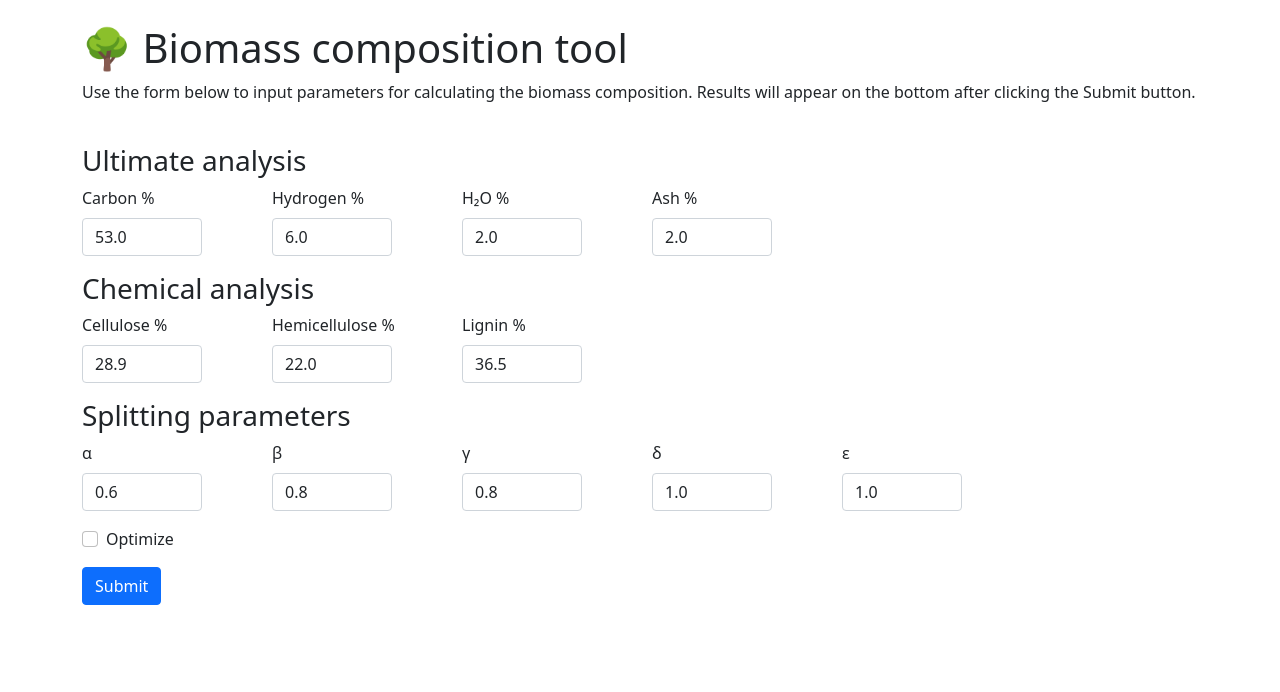
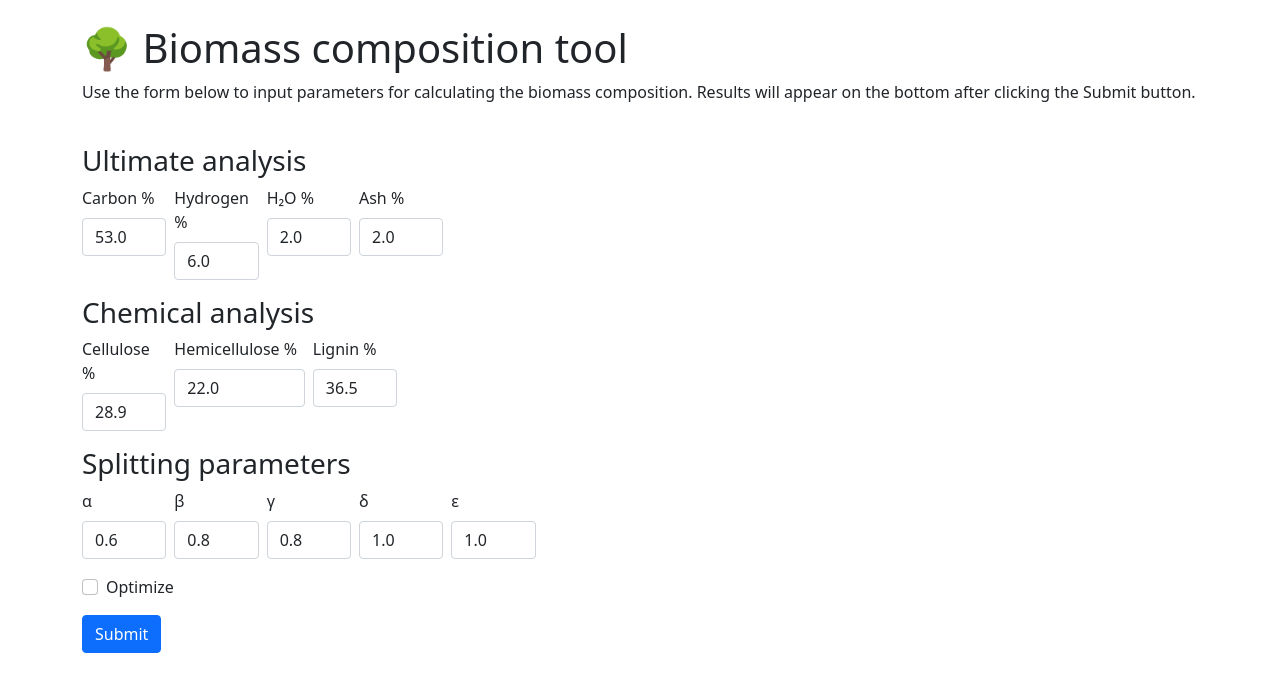
Before and after one commit to wigging/biocomp, a Flask app: page / in a window 1280 px wide. Shown: the top 692 px of the page. Run offline with Flask 2, Linux system fonts and the light colour scheme; some libraries are stand-ins or nearby versions.

Commit message:
Show results in right column

```diff
--- a/static/style.css
+++ b/static/style.css
@@ -1,4 +1,4 @@
 
 input {
-    max-width: 120px;
+    /*max-width: 120px;*/
 }
--- a/templates/index.html
+++ b/templates/index.html
@@ -9,88 +9,105 @@
 </head>
 <body>
     <div class="container">
+
         <div class="row my-4">
-            <div class="col-md">
+            <div class="col">
                 <h1>🌳 Biomass composition tool</h1>
                 <p>Use the form below to input parameters for calculating the biomass composition. Results will appear on the bottom after clicking the Submit button.</p>
             </div>
         </div>
 
+        <div class="row">
+            <div class="col-lg-6">
+
                 <form hx-post="/results" hx-target="#results">
-            <div class="row mb-3">
+
+                    <div class="row">
+                        <div class="col">
                             <h3>Ultimate analysis</h3>
+                        </div>
+                    </div>
 
-                <div class="col-md-2">
+                    <div class="row mb-3 g-2">
+                        <div class="col-lg-2">
                             <label for="carbon" class="form-label">Carbon %</label>
                             <input type="number" name="carbon" class="form-control" min="45.0" max="75.0" step="0.1" value="53.0">
                         </div>
 
-                <div class="col-md-2">
+                        <div class="col-lg-2">
                             <label for="hydrogen" class="form-label">Hydrogen %</label>
                             <input type="number" name="hydrogen" class="form-control" min="4.0" max="11.0" step="0.1" value="6.0">
                         </div>
 
-                <div class="col-md-2">
+                        <div class="col-lg-2">
                             <label for="water" class="form-label">H₂O %</label>
                             <input type="number" name="water" class="form-control" min="1.0" max="30.0" step="0.1" value="2.0">
                         </div>
 
-                <div class="col-md-2">
+                        <div class="col-lg-2">
                             <label for="ash" class="form-label">Ash %</label>
                             <input type="number" name="ash" class="form-control" min="1.0" max="30.0" step="0.1" value="2.0">
                         </div>
                     </div>
 
-            <div class="row mb-3">
+                    <div class="row">
+                        <div class="col">
                             <h3>Chemical analysis</h3>
+                        </div>
+                    </div>
 
-                <div class="col-md-2">
+                    <div class="row mb-3 g-2">
+                        <div class="col-lg-2">
                             <label for="cellulose" class="form-label">Cellulose %</label>
                             <input type="number" name="cellulose" class="form-control" min="20.0" max="70.0" step="0.1" value="28.9">
                         </div>
 
-                <div class="col-md-2">
+                        <div class="col-lg-3">
                             <label for="hemicellulose" class="form-label">Hemicellulose %</label>
                             <input type="number" name="hemicellulose" class="form-control" min="20.0" max="70.0" step="0.1" value="22.0">
                         </div>
 
-                <div class="col-md-2">
+                        <div class="col-lg-2">
                             <label for="lignin" class="form-label">Lignin %</label>
                             <input type="number" name="lignin" class="form-control" min="20.0" max="70.0" step="0.1" value="36.5">
                         </div>
                     </div>
 
-            <div class="row mb-3">
+                    <div class="row">
+                        <div class="col">
                             <h3>Splitting parameters</h3>
+                        </div>
+                    </div>
 
-                <div class="col-md-2">
+                    <div class="row mb-3 g-2">
+                        <div class="col-lg-2">
                             <label for="alpha" class="form-label">α</label>
                             <input type="number" name="alpha" class="form-control" min="0.0" max="1.0" step="0.1" value="0.6">
                         </div>
 
-                <div class="col-md-2">
+                        <div class="col-lg-2">
                             <label for="beta" class="form-label">β</label>
                             <input type="number" name="beta" class="form-control" min="0.0" max="1.0" step="0.1" value="0.8">
                         </div>
 
-                <div class="col-md-2">
+                        <div class="col-lg-2">
                             <label for="gamma" class="form-label">γ</label>
                             <input type="number" name="gamma" class="form-control" min="0.0" max="1.0" step="0.1" value="0.8">
                         </div>
 
-                <div class="col-md-2">
+                        <div class="col-lg-2">
                             <label for="delta" class="form-label">δ</label>
                             <input type="number" name="delta" class="form-control" min="0.0" max="1.0" step="0.1" value="1.0">
                         </div>
 
-                <div class="col-md-2">
+                        <div class="col-lg-2">
                             <label for="epsilon" class="form-label">ε</label>
                             <input type="number" name="epsilon" class="form-control" min="0.0" max="1.0" step="0.1" value="1.0">
                         </div>
                     </div>
 
-            <div class="row mb-3">
-                <div class="col-md-3">
+                    <div class="row mb-4">
+                        <div class="col-lg-3">
                             <div class="form-check mb-3">
                                 <input type="checkbox" name="optimize" class="form-check-input" value="">
                                 <label for="optimize" class="form-check-label">Optimize</label>
@@ -99,9 +116,9 @@
                         </div>
                     </div>
                 </form>
+            </div>
 
-        <div class="row">
-            <div class="col-md">
+            <div class="col-lg-6">
                 <div id="results"></div>
             </div>
         </div>
--- a/templates/results.html
+++ b/templates/results.html
@@ -1,9 +1,7 @@
-<hr>
-
-<h3 class="mt-4">Results</h3>
+<h3>Results</h3>
 
 {% if optimize %}
-    <p>Optimized splitting parameters are α = {{ splits[0] }}, β = {{ splits[1] }}, γ = {{ splits[2] }}, δ = {{ splits[3] }}, ε = {{ splits[4] }}</p>
+    <p>Using the optimized splitting parameters α = {{ splits[0] }}, β = {{ splits[1] }}, γ = {{ splits[2] }}, δ = {{ splits[3] }}, ε = {{ splits[4] }}</p>
 {% else %}
     <p>Using the given splitting parameters α = {{ splits[0] }}, β = {{ splits[1] }}, γ = {{ splits[2] }}, δ = {{ splits[3] }}, ε = {{ splits[4] }}</p>
 {% endif %}
```
Lines whose indentation alone changed are shown as unchanged.
